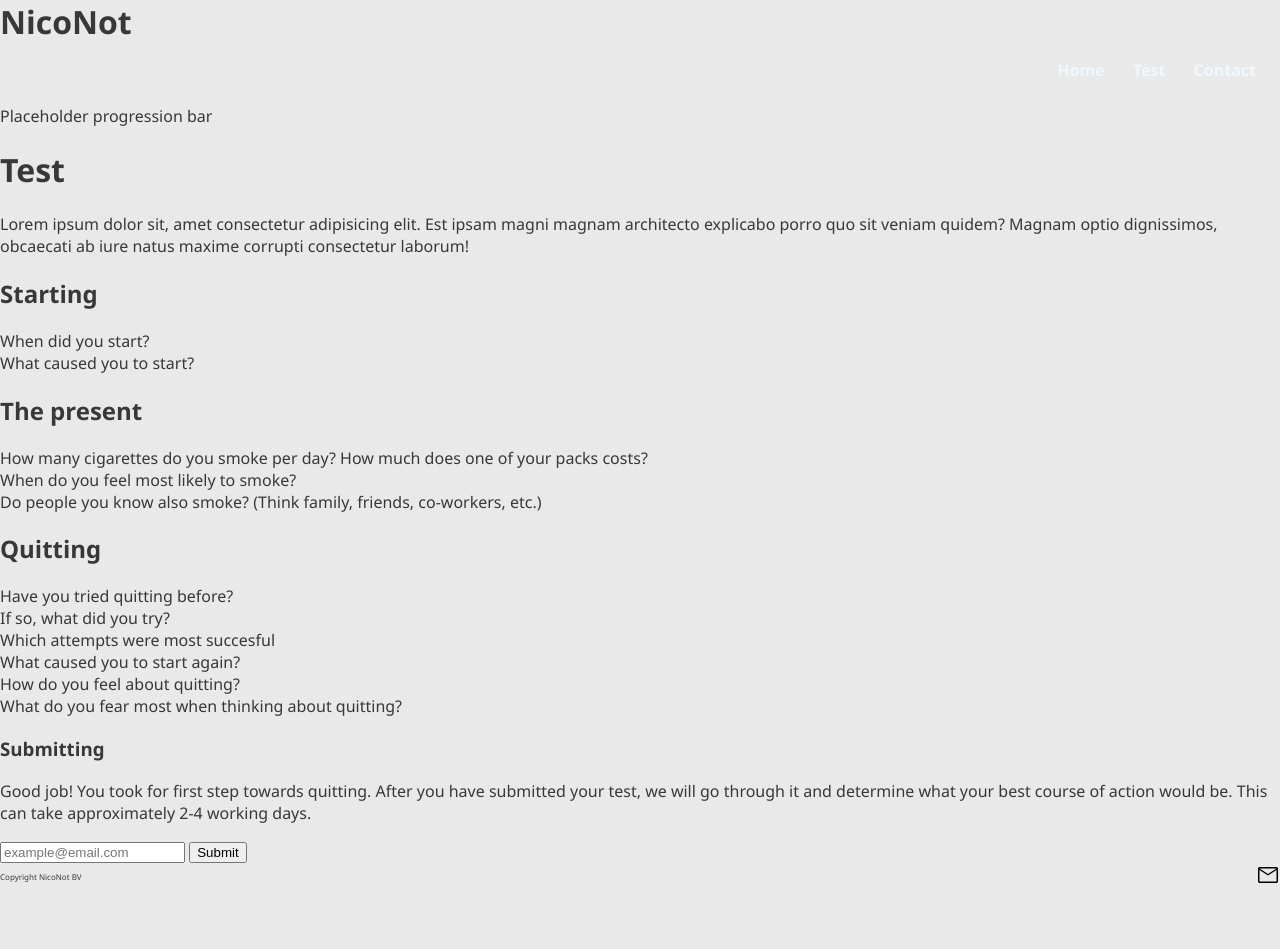
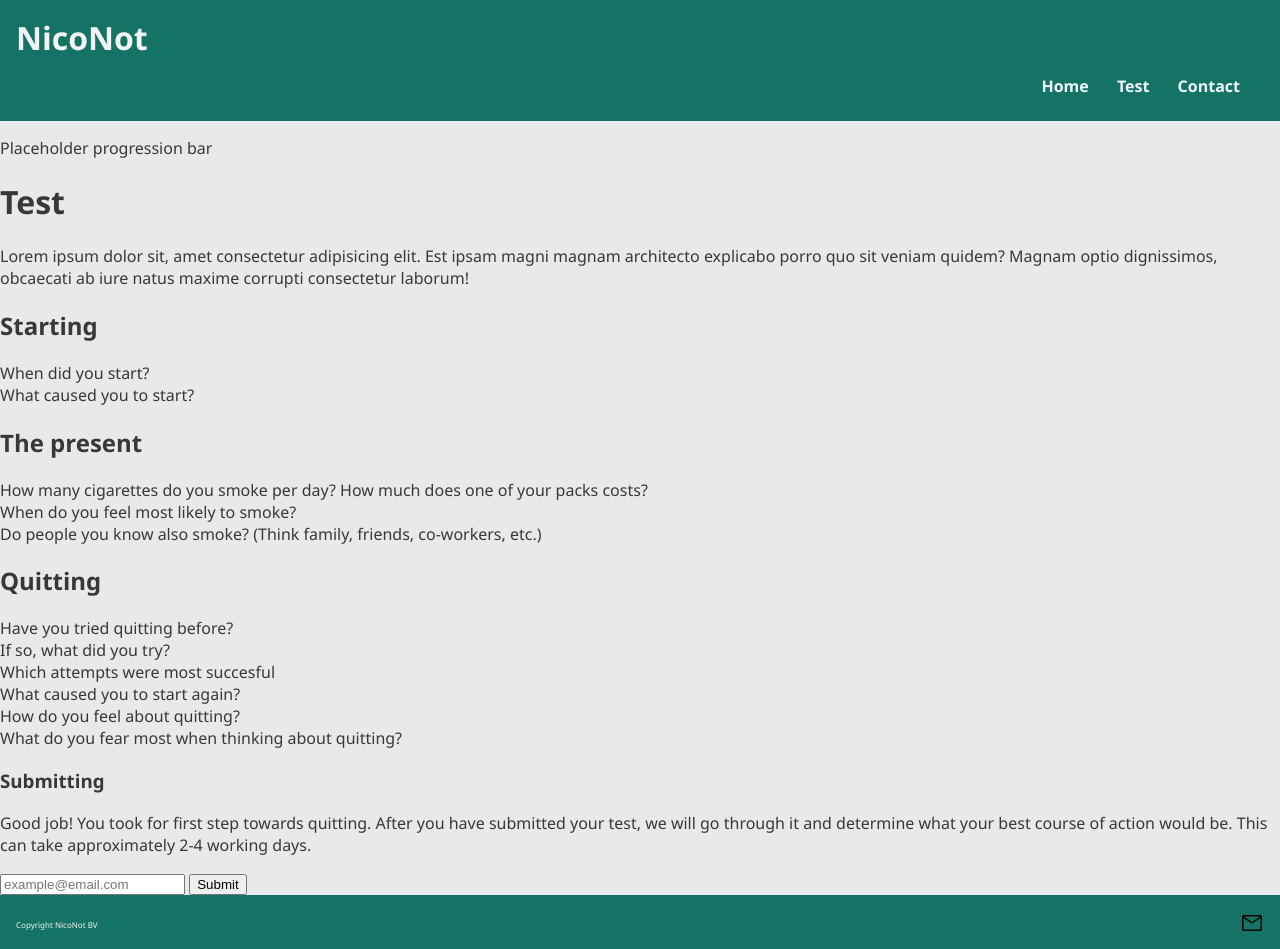
Before and after one commit to Irhystea/NicoNot, a plain HTML site: page test.html in a window 1280 px wide. Before the commit the page ends 887 px from the top, so only its background shows below. Drawn offline with Linux system fonts and the light colour scheme.

Commit message:
Update test.html

```diff
--- a/test.html
+++ b/test.html
@@ -7,7 +7,7 @@
     </head>
 
     <body>
-        <header>
+        <header class="headerfooter">
             <h1>NicoNot</h1>
             <nav>
                 <ul>
@@ -72,7 +72,7 @@
 
         </main>
 
-        <footer>
+        <footer class="headerfooter">
             <p>
                 Copyright NicoNot BV
             </p>
```
